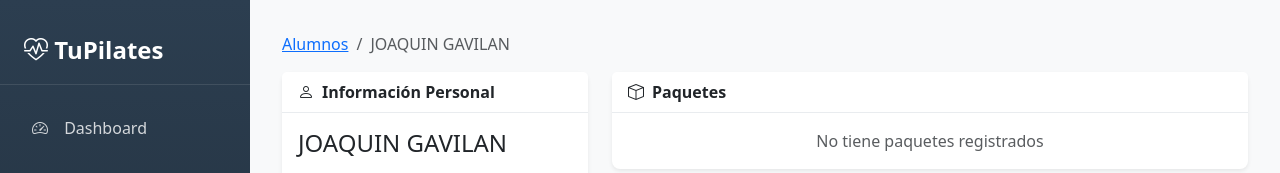
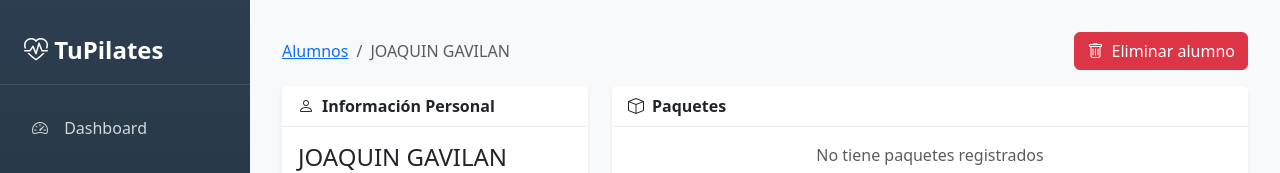
Before and after one commit to joaquingavilan/pilates, a Django app: page /panel/alumnos/1/ in a window 1280 px wide. Shown: the top 173 px of the page. Run offline with Django 5.2, Linux system fonts and the light colour scheme; data comes from the database, SQL or seed files in the repository; data that the repository does not hold is empty.

Commit message:
eliminar alumno desde detalle

```diff
--- a/Pilapp/templates/admin_panel/alumnos/detalle.html
+++ b/Pilapp/templates/admin_panel/alumnos/detalle.html
@@ -3,12 +3,22 @@
 {% block title %}{{ alumno.id_persona.nombre }} {{ alumno.id_persona.apellido }}{% endblock %}
 
 {% block content %}
-<nav aria-label="breadcrumb" class="mb-3">
-    <ol class="breadcrumb">
-        <li class="breadcrumb-item"><a href="{% url 'panel_alumnos' %}">Alumnos</a></li>
-        <li class="breadcrumb-item active">{{ alumno.id_persona.nombre }} {{ alumno.id_persona.apellido }}</li>
-    </ol>
+<nav class="d-flex justify-content-between align-items-center mb-3" aria-label="breadcrumb">
+  <ol class="breadcrumb mb-0">
+    <li class="breadcrumb-item"><a href="{% url 'panel_alumnos' %}">Alumnos</a></li>
+    <li class="breadcrumb-item active">{{ alumno.id_persona.nombre }} {{ alumno.id_persona.apellido }}</li>
+  </ol>
+
+  <button
+    type="button"
+    class="btn btn-danger"
+    data-bs-toggle="modal"
+    data-bs-target="#modalEliminarAlumno"
+  >
+    <i class="bi bi-trash me-1"></i> Eliminar alumno
+  </button>
 </nav>
+
 
 <div class="row g-4">
     <!-- Info principal -->
@@ -245,4 +255,33 @@
         </div>
     </div>
 </div>
+<div class="modal fade" id="modalEliminarAlumno" tabindex="-1" aria-hidden="true">
+  <div class="modal-dialog modal-dialog-centered">
+    <div class="modal-content">
+      <div class="modal-header">
+        <h5 class="modal-title">Confirmar eliminación</h5>
+        <button type="button" class="btn-close" data-bs-dismiss="modal" aria-label="Cerrar"></button>
+      </div>
+
+      <div class="modal-body">
+        <p class="mb-0">
+          Seguro que deseas eliminar al alumno
+          <strong>{{ alumno.id_persona.nombre }} {{ alumno.id_persona.apellido }}</strong>?
+        </p>
+      </div>
+
+      <div class="modal-footer">
+        <button type="button" class="btn btn-outline-secondary" data-bs-dismiss="modal">No</button>
+
+        <form method="post" action="{% url 'panel_alumno_eliminar' alumno.id_alumno %}" class="d-inline">
+          {% csrf_token %}
+          <button type="submit" class="btn btn-danger">
+            Sí, eliminar
+          </button>
+        </form>
+      </div>
+    </div>
+  </div>
+</div>
+
 {% endblock %}
```
